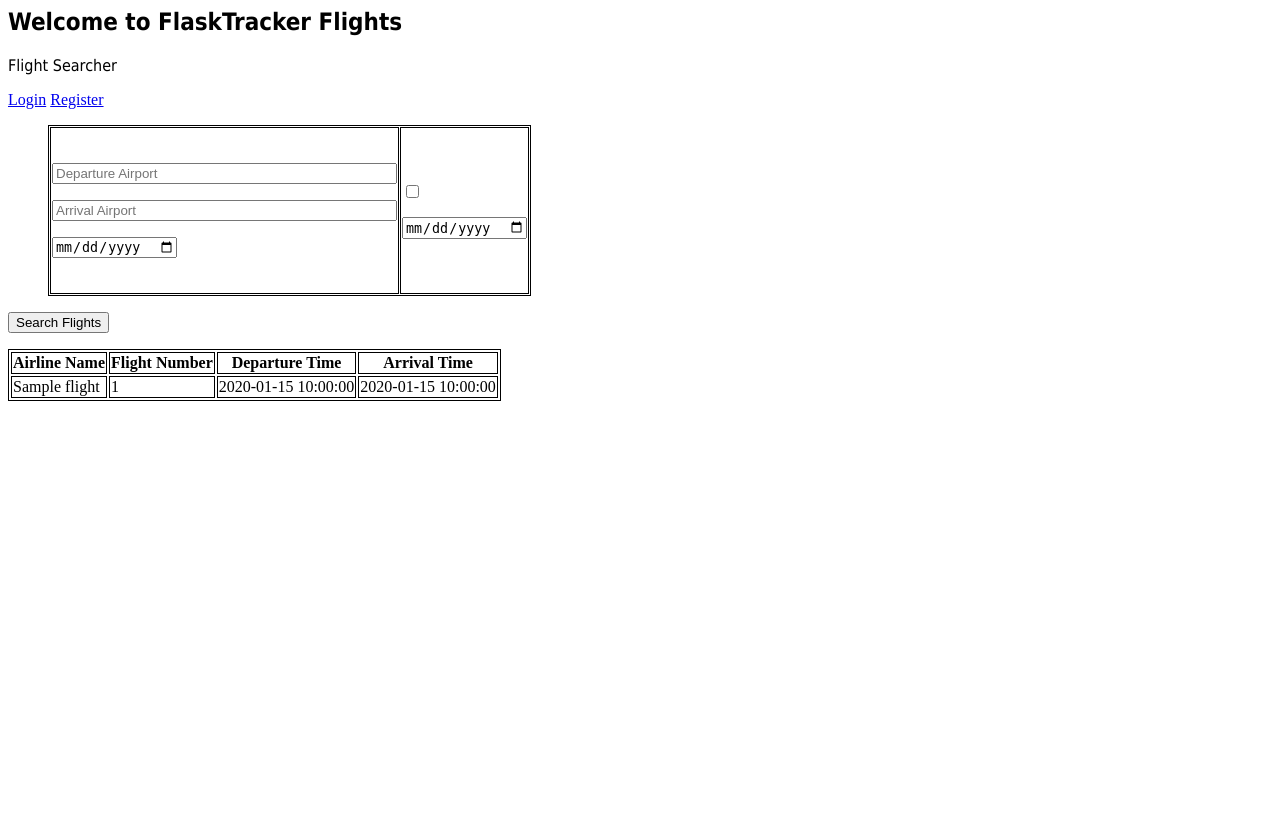
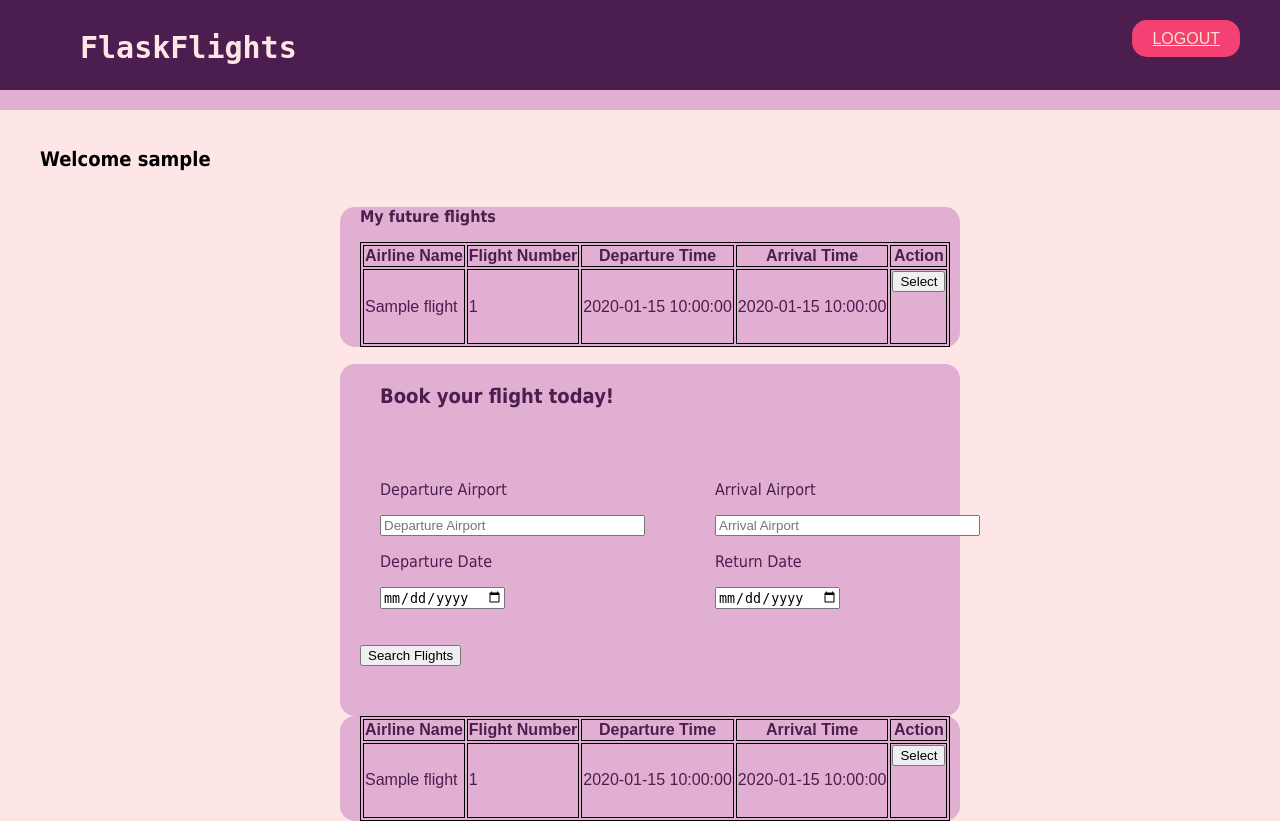
Before and after one commit to RianShinozaki/Databases-Final, a Flask app: template templates/index.html in a window 1280 px wide. Before the commit the page ends 401 px from the top, so only its background shows below. Run offline with Flask 3, Linux system fonts and the light colour scheme; the template is opened without the code that fills it: most values are stand-ins (such as "Sample title", 1, 10 or a date in 2020).

Commit message:
Ticket purchase, login, CSS

```diff
--- /dev/null
+++ b/static/style.css
@@ -0,0 +1,111 @@
+:root {
+    --border-radius-large:          100px;
+    font-family:sans-serif, Verdana;
+
+    --palette-0: #FEE1C7;
+    --palette-1: #FFE6E6;
+    --palette-2: #E1AFD1;
+    --palette-3: #F44174;
+    --palette-4: #4C1E4F;
+
+    background-color:var(--palette-1);
+
+}
+body {
+    margin: 0;
+    padding: 0;
+}
+p {
+    font-family:tahoma,geneva,sans-serif;
+}
+nav {
+    background-color: var(--palette-4);
+    height: 60px;
+    padding-top: 30px;
+    margin: 0px;
+    display: inline-block;
+    justify-content:left;
+    position:fixed;
+    top: 0px;
+    width: 100%;
+    left: 0px;
+    border-bottom:20px solid var(--palette-2);
+    border-bottom-style: 50px;
+    padding-left: 60px;
+}
+div.login {
+    float: right;
+    padding-right: 100px;
+}
+a.login {
+    background-color:var(--palette-3);
+    margin-top: 40px;
+    padding: 20px;
+    padding-top:10px;
+    padding-bottom: 10px;
+    border-radius: 15px;
+    margin:auto;
+    color:var(--palette-0);
+    vertical-align: center;
+}
+
+h1.navigator-header {
+    margin: 0px;
+    padding-left: 20px;
+    vertical-align: middle;
+    color:var(--palette-1);
+    font-family:monospace, 'Lucida Console';
+    font-size: 30px;
+    float: left;
+}
+main {
+    background-color:var(--palette-1);
+    padding-top: 110px;
+    padding-left: 20px;
+}
+div.flight-search {
+
+    background-color:var(--palette-2);
+    margin-top: 40px;
+    padding-left: 20px;
+    border-radius: 15px;
+    max-width: 600px;
+    margin:auto;
+    color: var(--palette-4);
+}
+h2 {
+    font-family:tahoma,geneva,sans-serif;
+    font-size: 20px;
+    padding: 20px;
+}
+.flight-search-fields {
+
+    padding: 20px;
+    display: flex;
+    margin:auto;
+
+}
+div.flight-search-fields-left {
+    float:left;
+}
+div.flight-search-fields-right {
+    padding-left: 70px;
+    float:right;
+}
+.center-aligned-button {
+    margin:auto;
+    padding-bottom:50px;
+    position: relative;
+}
+
+.search-results {
+
+    background-color:var(--palette-2);
+    margin-top: 40px;
+    padding-left: 20px;
+    border-radius: 15px;
+    max-width: 600px;
+    margin:auto;
+    color: var(--palette-4);
+
+}
--- a/templates/index.html
+++ b/templates/index.html
@@ -1,10 +1,60 @@
-<h2><span style="font-family:tahoma,geneva,sans-serif;">Welcome to FlaskTracker Flights</span></h2>
-<p><span style="font-family:tahoma,geneva,sans-serif;">Flight Searcher</span></p>
+<!DOCTYPE html>
+<html>
 
-{% if not message %}
-	<a href="/login">Login</a>
-	<a href="/register">Register</a>
+<head>
+	<meta name="viewport" content="width=device-width; initial-scale=1.0">
+	<link rel="stylesheet" type="text/css" href="./static/style.css"/>
+	<meta name="description" content="">
+	<meta name="keywords" content="">
+	<title>FlaskFlights</title>
+</head>
+<body>
+	<nav>
+		<h1 class = "navigator-header">FlaskFlights</h2>
+		<div class = "login">
+		{% if not username %}
+			<a class = "login" href="/login">LOGIN</a>
+			<a class = "login" href="/register">REGISTER</a>
 		{% endif %}
+		{% if username %}
+			<a class = "login" href="/logout">LOGOUT</a>
+		{% endif %}
+		</div>
+	</nav>
+	<main>
+		<form action="/post" method="POST">
+			{% if username %}
+			<h2>Welcome {{username}}</h1>
+
+			<div class = "search-results">
+				<p><strong>My future flights</strong></p>
+				<table>
+					<th>Airline Name</th>
+					<th>Flight Number</th>
+					<th>Departure Time</th>
+					<th>Arrival Time</th>
+					<th>Action</th>
+
+				{% for flight in myflights %}
+					<tr>
+						<td>{{flight['name']}}</td>
+						<td>{{flight['num']}}</td>
+						<td>{{flight['depTime']}}</td>
+						<td>{{flight['arrTime']}}</td>
+						<td>
+							<p class = "center-aligned-button"><input type="submit" value="Select"></p>
+						</td>
+					</tr>
+				{% endfor %}
+				</table>
+			</div>
+			{% endif %}
+		</form>
+
+		<div class = "flight-search">
+			<h2>Book your flight today!</h2>
+
+
 
 			<style type="text/css">
 				table, th, td{
@@ -13,38 +63,44 @@
 			</style>
 
 			<form action="/lookUpFlight" method="POST">
-	<figure class="table" style="width:500px;">
-		<table cellpadding="1" cellspacing="1">
-			<tbody>
-				<tr>
-					<td>
-						<p>&nbsp;</p>
-						<p><input maxlength="255" name="departureAirport" placeholder="Departure Airport" size="40" type="search"></p>
-						<p><input maxlength="255" name="arrivalAirport" placeholder="Arrival Airport" size="40" type="search"></p>
-						<p><input maxlength="255" name="departureDate" placeholder="Departure Date" size="40" type="date"></p>
-						<p>&nbsp;</p>
-					</td>
-					<td>
-						<p>&nbsp;</p>
-						<p><input name="roundTripBool"  size="40" type="checkbox"></p>
-						<p><input maxlength="255" name="returnDate" placeholder="Return Date" size="40" type="date"></p>
-						<p>&nbsp;</p>
-					</td>
-				</tr>
-			</tbody>
-		</table>
-	</figure>
-	<p><input type="submit" value="Search Flights"></p>
-	{% if error %}
+
+				<div class = "flight-search-fields">
+					<div class = "flight-search-fields-left">
+						<p>Departure Airport</p>
+						<p><input maxlength="255" name="departureAirport" placeholder="Departure Airport" size="30" type="search"></p>
+						<p>Departure Date</p>
+						<p><input maxlength="255" name="departureDate" placeholder="Departure Date" size="30" type="date"></p>
+					</div>
+					<div class = "flight-search-fields-right">
+						<p>Arrival Airport</p>
+						<p><input maxlength="255" name="arrivalAirport" placeholder="Arrival Airport" size="30" type="search"></p>
+						<p>Return Date</p>
+						<p><input maxlength="255" name="returnDate" placeholder="Return Date" size="30" type="date"></p>
+					</div>
+
+				</div>
+
+				<p class = "center-aligned-button"><input type="submit" value="Search Flights"></p>
+
+
+				<!--{% if error %}
 					<p class="error"><strong>Error:</strong> {{error}}</p>
-	{% endif %}
+				{% endif %}-->
 			</form>
 
+
+		</div>
+
+		{% if flights %}
+		<div class = "search-results">
 			<table>
 				<th>Airline Name</th>
 				<th>Flight Number</th>
 				<th>Departure Time</th>
 				<th>Arrival Time</th>
+				{% if username %}
+				<th>Action</th>
+				{% endif %}
 
 			{% for flight in flights %}
 				<tr>
@@ -52,6 +108,19 @@
 					<td>{{flight['num']}}</td>
 					<td>{{flight['depTime']}}</td>
 					<td>{{flight['arrTime']}}</td>
+					{% if username %}
+					<td>
+						<form action="/selectTicket" method="POST">
+							<p class = "center-aligned-button"><button type="submit" name = "flight_num" value = "{{flight['num']}}">Select</button></p>
+						</form>
+					</td>
+					{% endif %}
 				</tr>
 			{% endfor %}
 			</table>
+		</div>
+		{% endif %}
+	</main>
+</body>
+
+</html>
--- a/templates_old/home.html
+++ b/templates_old/home.html
@@ -3,7 +3,9 @@
 </head>
 <body>
 <form action="/post" method="POST">
+	{% if username %}
 	<h1>Welcome {{username}}</h1>
+	{% endif %}
 	<input type="text" name = "blog" placeholder="post" required/> </br>
 	<input type="submit" value = Post />
 </form>
```
Also changed, not shown: init1.py (+112 -42 lines), templates/login.html (+13 -0 lines), templates/ticketpurchase.html (added, +51 -0 lines). Lines whose indentation alone changed are shown as unchanged.
